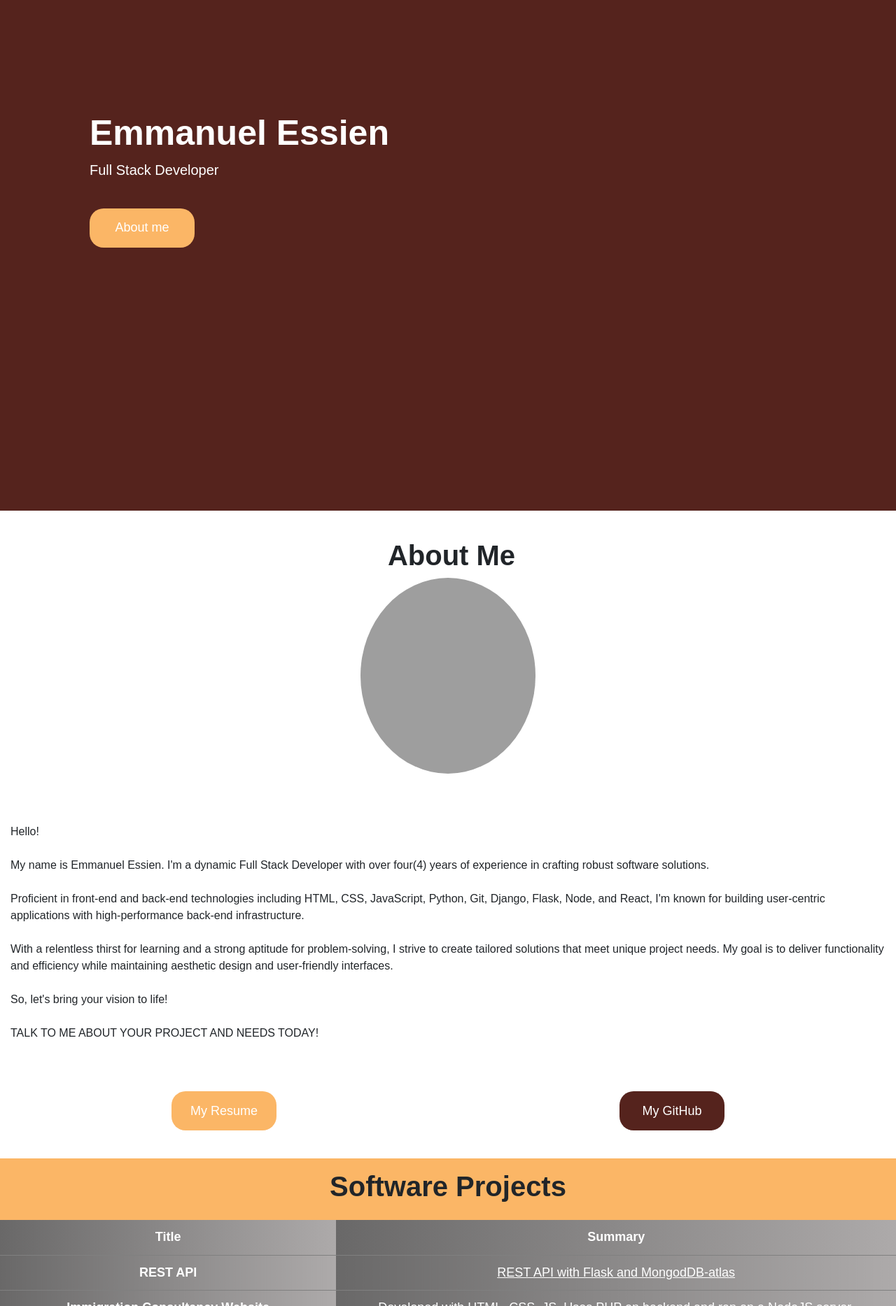
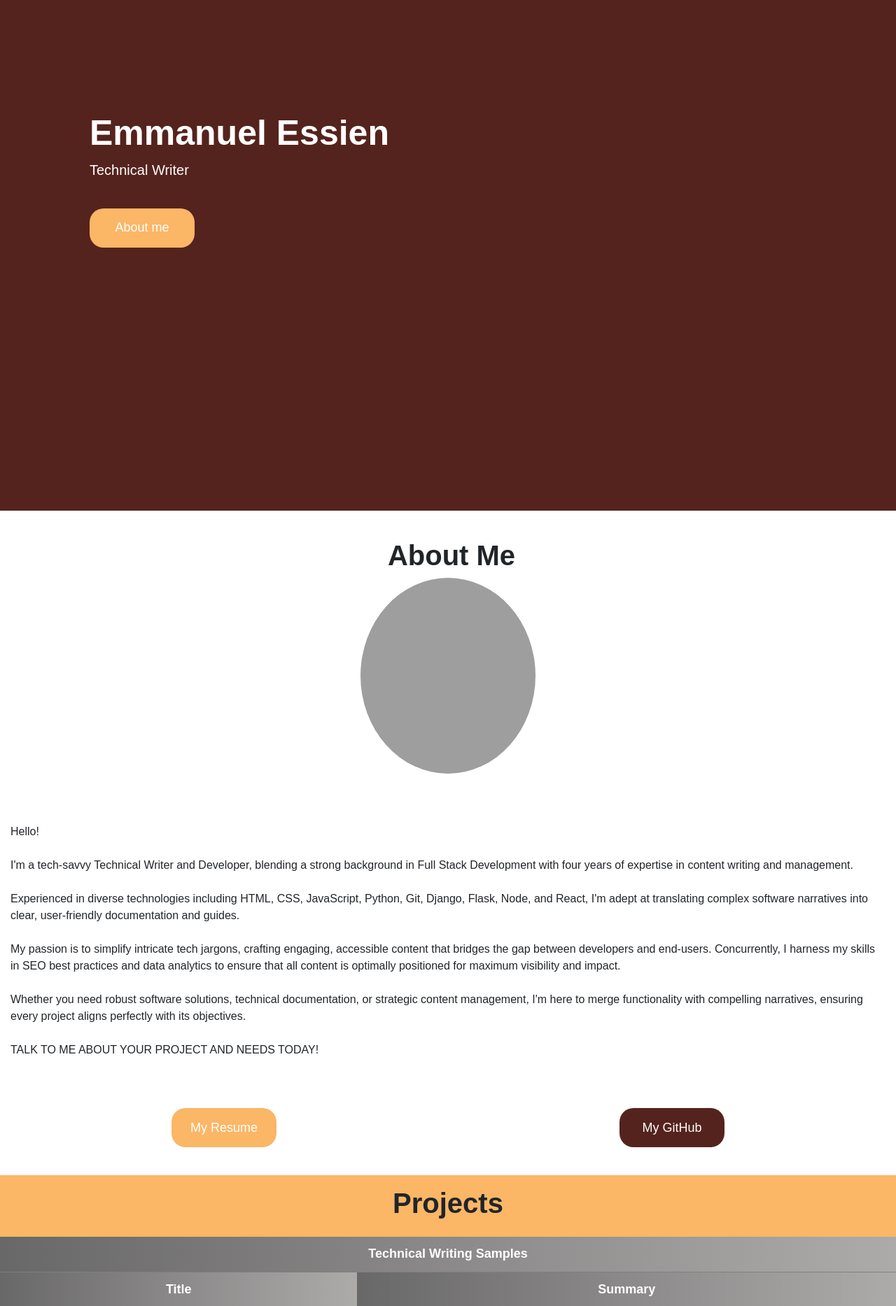
Before and after one commit to classAnon/portfolio3, a Flask app: page / in a window 1280 px wide. Shown: the part 70-1937 px from the top of the page at 70% size. Run offline with Flask 2, Linux system fonts and the light colour scheme; some libraries are stand-ins or nearby versions; some web fonts are replaced; grey boxes are pictures that could not be loaded.

Commit message:
new for techwriting

```diff
--- a/templates/home.html
+++ b/templates/home.html
@@ -34,7 +34,7 @@
         <div class="hero-area">
             <div class="hero-name">
                 <h1>Emmanuel Essien</h1>
-                <p>Full Stack Developer</p>
+                <p>Technical Writer</p>
                 <div class="about-button"><a href="#about-me">About me</a></div>
             </div>
 
@@ -73,13 +73,13 @@
                 <blockquote>
                 Hello!
                 <br><br>
-                My name is Emmanuel Essien. I'm a dynamic Full Stack Developer with over four(4) years of experience in crafting robust software solutions.
+                I'm a tech-savvy Technical Writer and Developer, blending a strong background in Full Stack Development with four years of expertise in content writing and management.
                 <br><br>
-                Proficient in front-end and back-end technologies including HTML, CSS, JavaScript, Python, Git, Django, Flask, Node, and React, I'm known for building user-centric applications with high-performance back-end infrastructure.
+                Experienced in diverse technologies including HTML, CSS, JavaScript, Python, Git, Django, Flask, Node, and React, I'm adept at translating complex software narratives into clear, user-friendly documentation and guides.
                 <br><br>
-                With a relentless thirst for learning and a strong aptitude for problem-solving, I strive to create tailored solutions that meet unique project needs. My goal is to deliver functionality and efficiency while maintaining aesthetic design and user-friendly interfaces.
+                My passion is to simplify intricate tech jargons, crafting engaging, accessible content that bridges the gap between developers and end-users. Concurrently, I harness my skills in SEO best practices and data analytics to ensure that all content is optimally positioned for maximum visibility and impact.
                 <br><br>
-                So, let's bring your vision to life!
+                Whether you need robust software solutions, technical documentation, or strategic content management, I'm here to merge functionality with compelling narratives, ensuring every project aligns perfectly with its objectives.
                 <br><br>
                 TALK TO ME ABOUT YOUR PROJECT AND NEEDS TODAY!
                 </blockquote>
@@ -95,9 +95,72 @@
     </div>
 
     <section id="projects">
-        <h2>Software Projects</h2>
+        <h2>Projects</h2>
+
         <div class="dev-table">
             <table>
+                <tr id="tech-writing">
+                    <th colspan="2">Technical Writing Samples</th>
+                </tr>
+                <tr>
+                    <th>Title</th>
+                    <th>Summary</th>
+                </tr>
+                <tr>
+                    <th>Natural Language Processing</th>
+                    <td><a href="https://docs.google.com/document/d/1BVsJlwK9oSUbSwS8CGlRa5sUBthdqgDxUM1jKijvcFI/edit" target="_blank">Natural Language Processing</a></td>
+                </tr>
+
+                <tr>
+                    <th>HTML Lesson</th>
+                    <td><a href="https://docs.google.com/document/d/1HUUchAHd-b_x1qBWtQZuUba2Pq7-r34cXCp6yA3TYss/edit" target="_blank">Everything you need to get started with html</a></td>
+                </tr>
+
+                <tr>
+                    <th>Developing with Laravel</th>
+                    <td><a href="https://docs.google.com/document/d/1G7SECJDM_QUe6zzna4v9_-ais21pX2NpqEw-YWnjJ1o/edit" target="_blank">Reasons why you should try out Laravel</a></td>
+                </tr>
+
+                <tr>
+                    <th>Email Marketing Tools</th>
+                    <td><a href="https://docs.google.com/document/d/1_iaIaGt34XhUEDreWwtM1PMeEIxy9IeHI1cxghxVv64/edit?usp=sharing" target="_blank">Top Email Marketing and List Building Software</a></td>
+                </tr>
+
+                <tr>
+                    <th>Mac Backup Software</th>
+                    <td><a href="https://docs.google.com/document/d/1lkBYn_54-kBXdoj2EqfLjTHaGFDvRiSrQIjY6SMkhrg/edit" target="_blank">Top Backup Software for Mac Owners</a></td>
+                </tr>
+
+                <tr>
+                    <th>Identity Theft Protection</th>
+                    <td><a href="https://docs.google.com/document/d/1CXYlY-rXPMT2xOyHjy6YK_3SEE4P_9gC8WNpVb65FpE/edit" target="_blank">Identity Theft Protection and Monitoring Services</a></td>
+                </tr>
+
+                <tr>
+                    <th>Cloud Security</th>
+                    <td><a href="https://docs.google.com/document/d/1fJkjQ2pJ2esLo3P7YvG1uW8vDU2odATZl0BGPF885aA/edit" target="_blank">Cloud Security Posture Management is Important</a></td>
+                </tr>
+
+                <tr>
+                    <th>Blockchain technology</th>
+                    <td><a href="https://docs.google.com/document/d/1maxI_xwcBpDiCvC9meypn2CIVxWgi8v7sg-OiBl_DXY/edit" target="_blank">What you need to know about 'blockchain'</a></td>
+                </tr>
+
+                <tr>
+                    <th>IT & Innovations</th>
+                    <td><a href="https://docs.google.com/document/d/1SjlASaxoFDA2nAgG__JpISAMqsyx_SXALicb34-tjs8/edit" target="_blank">How IT drives Innovations</a></td>
+                </tr>
+
+            </table>
+
+        </div>
+
+
+        <div class="dev-table">
+            <table>
+                <tr id="software-row">
+                    <th colspan="2" class="colspan-th">Software Projects</th>
+                </tr>
                 <tr>
                     <th>Title</th>
                     <th>Summary</th>
@@ -141,50 +204,8 @@
             </table>
         </div>
 
-        <!--
-            <h2>Technical Aricles</h2>
-            <div class="dev-table">
-                <table>
-                   <!-- <tr>
-                        <th colspan="2">Tech Writing Samples</th>
-                    </tr>
-                    <tr>
-                        <th>Title</th>
-                        <th>Summary</th>
-                    </tr>
-                    <tr>
-                        <th>Natural Language Processing</th>
-                        <td><a href="https://docs.google.com/document/d/1BVsJlwK9oSUbSwS8CGlRa5sUBthdqgDxUM1jKijvcFI/edit" target="_blank">Natural Language Processing</a></td>
-                    </tr>
-                  <!--  <tr>
-                        <th>Mac Backup Software</th>
-                        <td><a href="https://docs.google.com/document/d/1lkBYn_54-kBXdoj2EqfLjTHaGFDvRiSrQIjY6SMkhrg/edit" target="_blank">Top Backup Software for Mac Owners</a></td>
-                    </tr>
-                    <tr>
-                        <th>Identity Theft Protection</th>
-                        <td><a href="https://docs.google.com/document/d/1CXYlY-rXPMT2xOyHjy6YK_3SEE4P_9gC8WNpVb65FpE/edit" target="_blank">Identity Theft Protection and Monitoring Services</a></td>
-                    </tr>
-                    <tr>
-                        <th>HTML Lesson</th>
-                        <td><a href="https://docs.google.com/document/d/1HUUchAHd-b_x1qBWtQZuUba2Pq7-r34cXCp6yA3TYss/edit" target="_blank">Everything you need to get started with html</a></td>
-                    </tr>
-                    <tr>
-                        <th>Cloud Security</th>
-                        <td><a href="https://docs.google.com/document/d/1fJkjQ2pJ2esLo3P7YvG1uW8vDU2odATZl0BGPF885aA/edit" target="_blank">Cloud Security Posture Management is Important</a></td>
-                    </tr>
-                    <tr>
-                        <th>Blockchain technology</th>
-                        <td><a href="https://docs.google.com/document/d/1maxI_xwcBpDiCvC9meypn2CIVxWgi8v7sg-OiBl_DXY/edit" target="_blank">What you need to know about 'blockchain'</a></td>
-                    </tr>
-                    <!--<tr>
-                        <th>IT & Innovations</th>
-                        <td><a href="https://docs.google.com/document/d/1SjlASaxoFDA2nAgG__JpISAMqsyx_SXALicb34-tjs8/edit" target="_blank">How IT drives Innovations</a></td>
-                    </tr>
-                    <tr>
-                        <th>Developing with Laravel</th>
-                        <td><a href="https://docs.google.com/document/d/1G7SECJDM_QUe6zzna4v9_-ais21pX2NpqEw-YWnjJ1o/edit" target="_blank">Reasons why you should try out Laravel</a></td>
-                    </tr>
-                </table>  -->
+
+
 
 <!--
             <div class="table-two">
@@ -231,7 +252,7 @@
                 </table>
             </div>
         -->
-        </div>
+
     </section>
     <footer id="contact">
         <form action="{{url_for('form_handler')}}" method="POST" id="clientForm">
```
